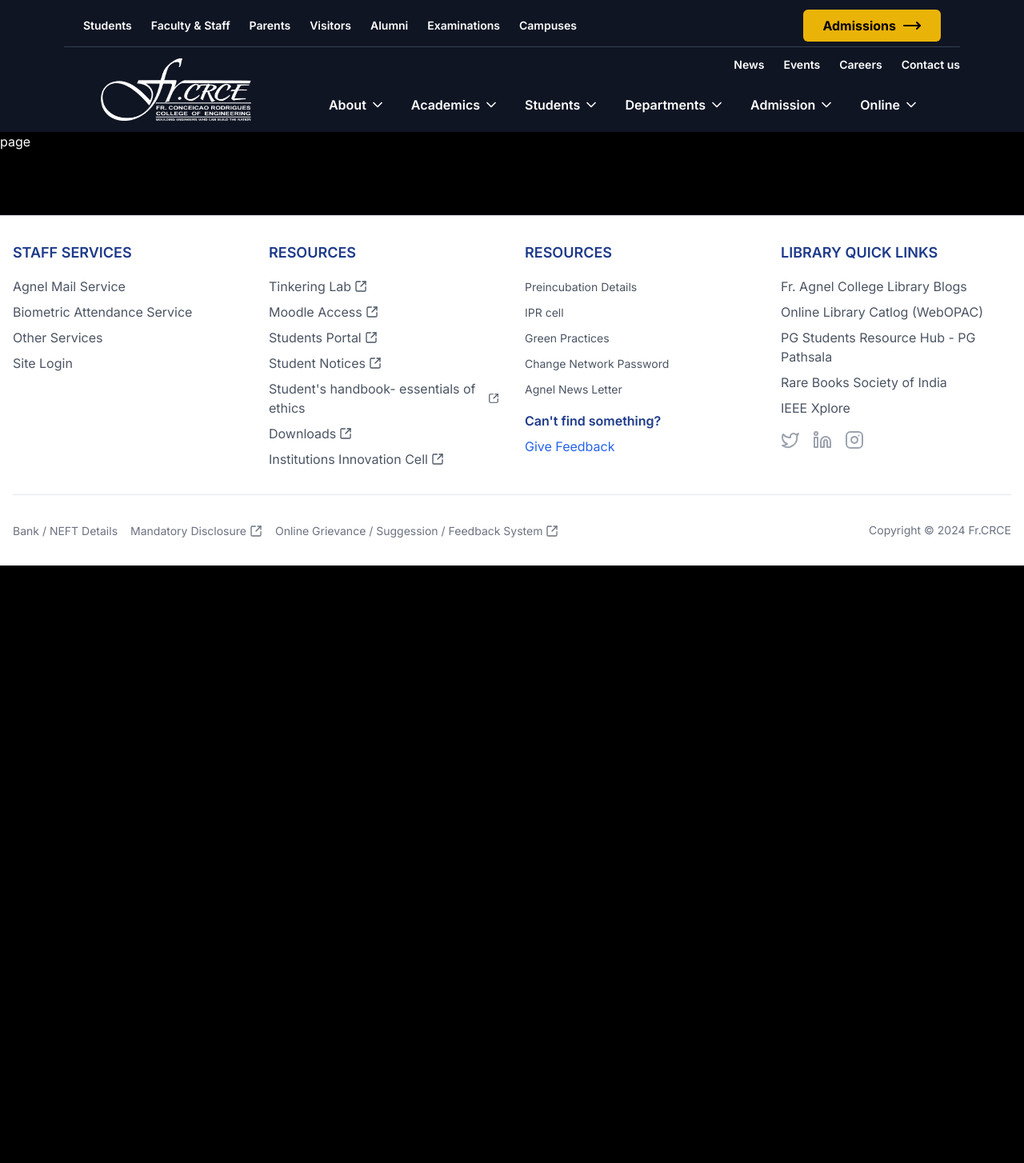
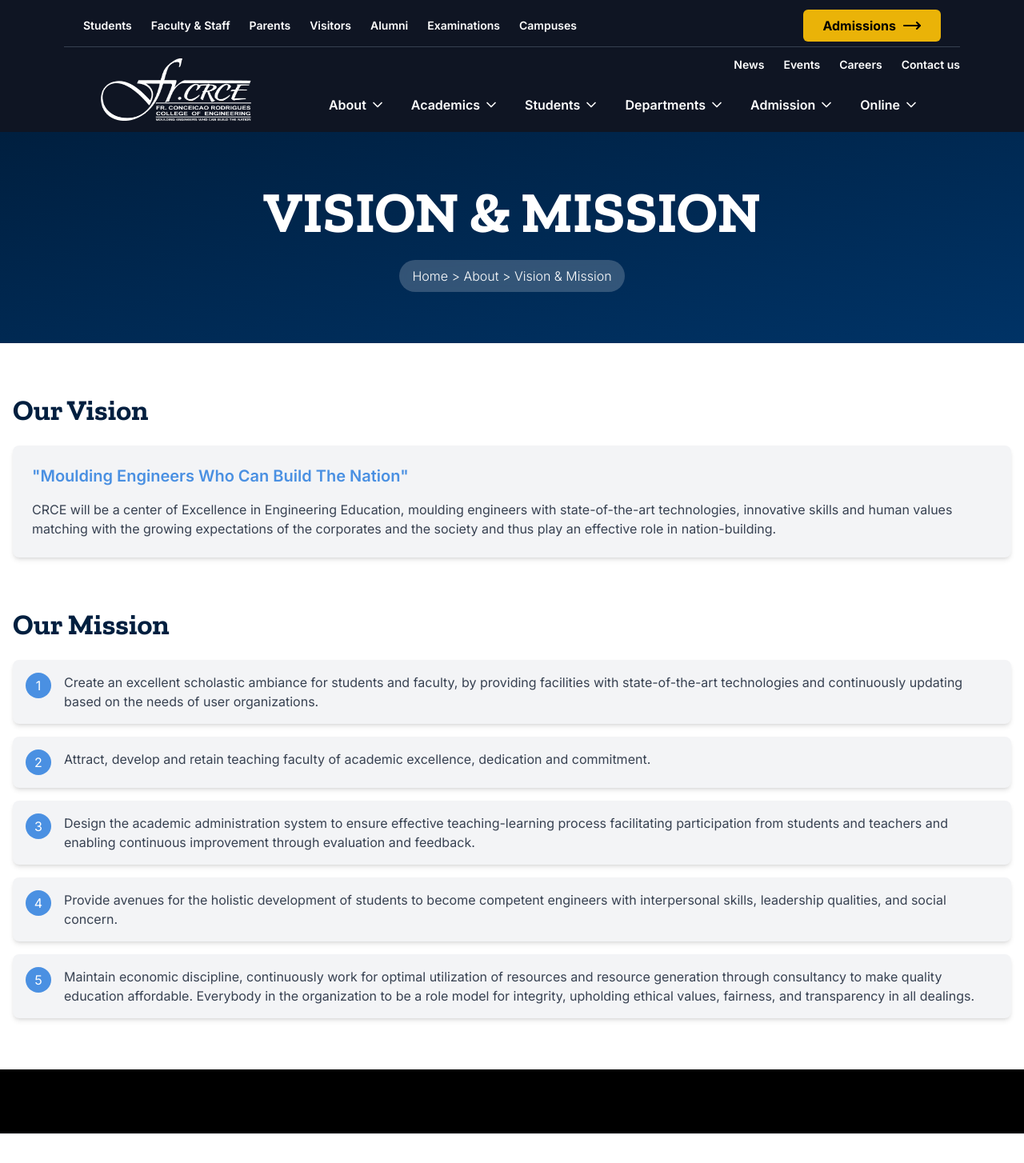
Before and after one commit to Svpathak2005/Crce-Website, a Next.js app: page /about/vision-and-mission in a window 1280 px wide. Shown: the top 1454 px of the page at 80% size. Before the commit the page ends 800 px from the top, so only its background shows below. Built offline with nearby package versions, Linux system fonts and the light colour scheme.

Commit message:
added few pages

```diff
--- a/src/app/about/about-crce/page.tsx
+++ b/src/app/about/about-crce/page.tsx
@@ -1,7 +1,26 @@
+'use server'
+
 import React from 'react'
 
-const page = () => {
-  return <div>page</div>
+interface Adi {
+  id: number
+  disappointments: string
 }
 
-export default page
+async function getData() {
+  const res = await fetch('http://localhost:8055/items/aditya')
+  if (!res.ok) throw new Error('Failed to fetch data')
+  return res.json()
+}
+
+export default async function Page() {
+  const { data } = await getData()
+  const x: Adi = data[0]
+
+  return (
+    <main className="flex flex-col items-center justify-center">
+      <h1>Aditya's Disappointments</h1>
+      <p>{x.disappointments}</p>
+    </main>
+  )
+}
--- a/src/app/about/form-directors/page.tsx
+++ /dev/null
@@ -1,7 +0,0 @@
-import React from 'react'
-
-const page = () => {
-  return <div>page</div>
-}
-
-export default page
--- /dev/null
+++ b/src/app/about/from-directors/page.tsx
@@ -0,0 +1,11 @@
+import React from 'react'
+import { DirectorPage } from '@/components/aboutDir'
+const page = () => {
+  return (
+    <div>
+      <DirectorPage />
+    </div>
+  )
+}
+
+export default page
--- a/src/app/about/mandatory-disclosure/page.tsx
+++ b/src/app/about/mandatory-disclosure/page.tsx
@@ -1,7 +1,41 @@
 import React from 'react'
 
-const page = () => {
-  return <div>page</div>
+const PDFViewerPage = () => {
+  return (
+    <div className="flex min-h-screen flex-col bg-gray-100">
+      <header className="bg-blue-800 p-4 text-center text-white">
+        <h1 className="text-2xl font-bold">Mandatory Disclosure</h1>
+      </header>
+
+      <main className="container mx-auto my-8 flex-grow p-4">
+        <div className="mb-8 rounded-lg bg-white p-6 shadow-md">
+          <h2 className="mb-4 text-2xl font-semibold">Mandatory Disclosure</h2>
+          <div className="h-[800px] w-full">
+            {' '}
+            {/* Adjust height as needed */}
+            <object
+              data="/MandatoryDisclosure.pdf"
+              type="application/pdf"
+              width="100%"
+              height="100%"
+              className="border border-gray-300"
+            >
+              <p>
+                Unable to display PDF file.
+                <a
+                  href="/MandatoryDisclosure.pdf"
+                  className="text-blue-600 hover:underline"
+                >
+                  Download
+                </a>{' '}
+                instead.
+              </p>
+            </object>
+          </div>
+        </div>
+      </main>
+    </div>
+  )
 }
 
-export default page
+export default PDFViewerPage
--- a/src/app/about/vision-and-mission/page.tsx
+++ b/src/app/about/vision-and-mission/page.tsx
@@ -1,7 +1,80 @@
 import React from 'react'
+import Link from 'next/link'
+import { Zilla_Slab } from 'next/font/google'
 
-const page = () => {
-  return <div>page</div>
+const zilla = Zilla_Slab({
+  weight: ['400', '700'],
+  style: ['normal', 'italic'],
+  subsets: ['latin'],
+  display: 'swap',
+})
+
+const VisionMissionPage = () => {
+  return (
+    <div className="flex h-fit w-full flex-col bg-white text-gray-900">
+      <div className="flex h-full w-full flex-col justify-center bg-gradient-to-br from-[#001f3f] to-[#003366] md:flex-row">
+        <div className="flex w-full flex-col items-center justify-center p-8 pt-40 text-white md:w-2/3 md:p-16 md:pt-16">
+          <h1
+            className={`${zilla.className} mb-6 text-4xl font-bold md:text-5xl lg:text-7xl`}
+          >
+            VISION & MISSION
+          </h1>
+          <p className="rounded-full bg-white/20 px-4 py-2 text-sm font-light text-white backdrop-blur-sm md:text-base">
+            Home {'>'} About {'>'} Vision & Mission
+          </p>
+        </div>
+      </div>
+
+      <div className="container mx-auto px-4 py-16">
+        <div className="mb-16">
+          <h2
+            className={`${zilla.className} mb-6 text-3xl font-bold text-[#001f3f] md:text-4xl`}
+          >
+            Our Vision
+          </h2>
+          <div className="rounded-lg bg-gray-100 p-6 shadow-md">
+            <p className="mb-4 text-xl font-semibold text-[#4a90e2]">
+              "Moulding Engineers Who Can Build The Nation"
+            </p>
+            <p className="text-gray-700">
+              CRCE will be a center of Excellence in Engineering Education,
+              moulding engineers with state-of-the-art technologies, innovative
+              skills and human values matching with the growing expectations of
+              the corporates and the society and thus play an effective role in
+              nation-building.
+            </p>
+          </div>
+        </div>
+
+        <div>
+          <h2
+            className={`${zilla.className} mb-6 text-3xl font-bold text-[#001f3f] md:text-4xl`}
+          >
+            Our Mission
+          </h2>
+          <ul className="space-y-4">
+            {[
+              'Create an excellent scholastic ambiance for students and faculty, by providing facilities with state-of-the-art technologies and continuously updating based on the needs of user organizations.',
+              'Attract, develop and retain teaching faculty of academic excellence, dedication and commitment.',
+              'Design the academic administration system to ensure effective teaching-learning process facilitating participation from students and teachers and enabling continuous improvement through evaluation and feedback.',
+              'Provide avenues for the holistic development of students to become competent engineers with interpersonal skills, leadership qualities, and social concern.',
+              'Maintain economic discipline, continuously work for optimal utilization of resources and resource generation through consultancy to make quality education affordable. Everybody in the organization to be a role model for integrity, upholding ethical values, fairness, and transparency in all dealings.',
+            ].map((item, index) => (
+              <li
+                key={index}
+                className="flex items-start rounded-lg bg-gray-100 p-4 shadow-md"
+              >
+                <span className="mr-4 flex h-8 w-8 flex-shrink-0 items-center justify-center rounded-full bg-[#4a90e2] text-white">
+                  {index + 1}
+                </span>
+                <p className="text-gray-700">{item}</p>
+              </li>
+            ))}
+          </ul>
+        </div>
+      </div>
+    </div>
+  )
 }
 
-export default page
+export default VisionMissionPage
--- /dev/null
+++ b/src/components/aboutDir.tsx
@@ -0,0 +1,55 @@
+'use client'
+import React from 'react'
+import Image from 'next/image'
+import Link from 'next/link'
+
+export const DirectorPage = () => {
+  return (
+    <div className="min-h-screen w-full bg-gradient-to-b from-gray-50 to-gray-100">
+      <main className="container mx-auto px-4 py-16">
+        <div className="rounded-xl bg-white p-8 shadow-lg">
+          <h2 className="mb-10 text-center font-ptserif text-5xl font-semibold text-blue-950">
+            Principal's Message
+          </h2>
+          <div className="flex flex-col items-center lg:flex-row lg:items-start">
+            <div className="mb-8 lg:mb-0 lg:w-1/2">
+              <Image
+                src="/principal-image.jpg"
+                alt="Principal"
+                width={600}
+                height={400}
+                className="rounded-lg shadow-md"
+              />
+            </div>
+            <div className="lg:ml-12 lg:w-1/2">
+              <h3 className="mb-6 font-roboto text-2xl font-semibold text-gray-800">
+                Welcome to CRCE
+              </h3>
+              <p className="mb-4 font-roboto leading-relaxed text-gray-700">
+                Today's global education landscape is rapidly evolving, driven
+                by advancements in science and technology. At CRCE, we prepare
+                our students to meet the challenges of tomorrow's world.
+              </p>
+              <p className="mb-4 font-roboto leading-relaxed text-gray-700">
+                Our teaching-learning pedagogy aims to develop engineers with
+                both analytical and action-oriented skills, ready to become
+                organizational leaders in challenging environments.
+              </p>
+              <p className="mb-6 font-roboto leading-relaxed text-gray-700">
+                We pride ourselves on providing affordable, quality technical
+                education at all levels, as evidenced by our strong track record
+                in admissions, training, and placements.
+              </p>
+              <Link
+                href="#"
+                className="inline-block rounded-lg bg-blue-900 px-6 py-3 font-roboto font-semibold text-white transition-colors duration-300 hover:bg-blue-800"
+              >
+                Explore CRCE
+              </Link>
+            </div>
+          </div>
+        </div>
+      </main>
+    </div>
+  )
+}
```
Also changed, not shown: 1 other file (tests, documents, lock files or other folders).
